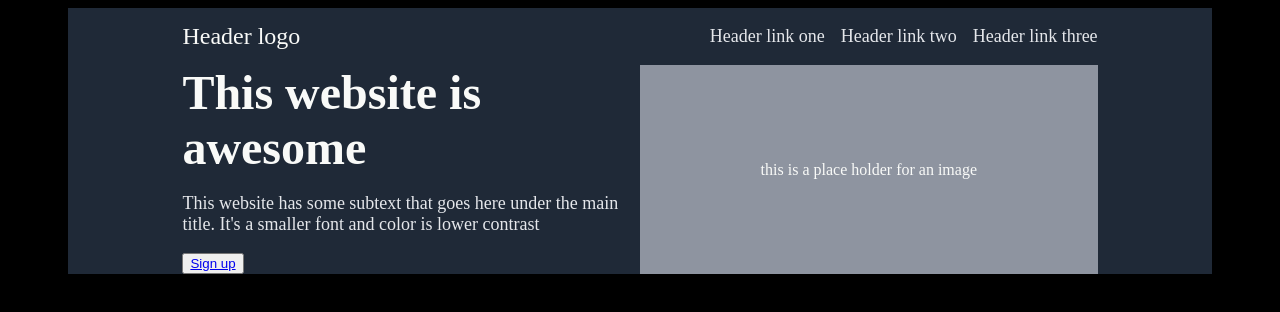
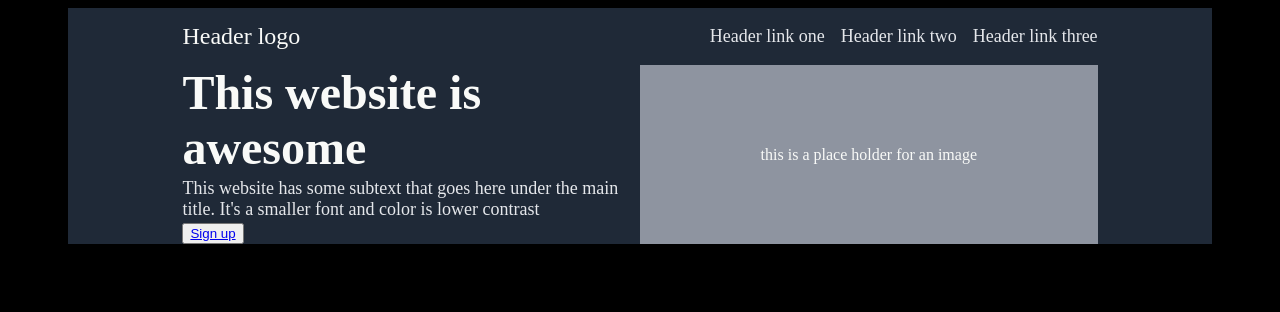
Before and after one commit to aldinijeager/Odin-LandingPage, a plain HTML site: page index.html in a window 1280 px wide. Drawn offline with Linux system fonts and the light colour scheme.

Commit message:
CSS add margin to secondary-text

```diff
--- a/style.css
+++ b/style.css
@@ -38,6 +38,7 @@ ul{
 .secondary-text{
     font-size: 18px;
     color: #e5e7eb;
+    margin: 3px 0;
 }
 
 .front-container.two{
```
